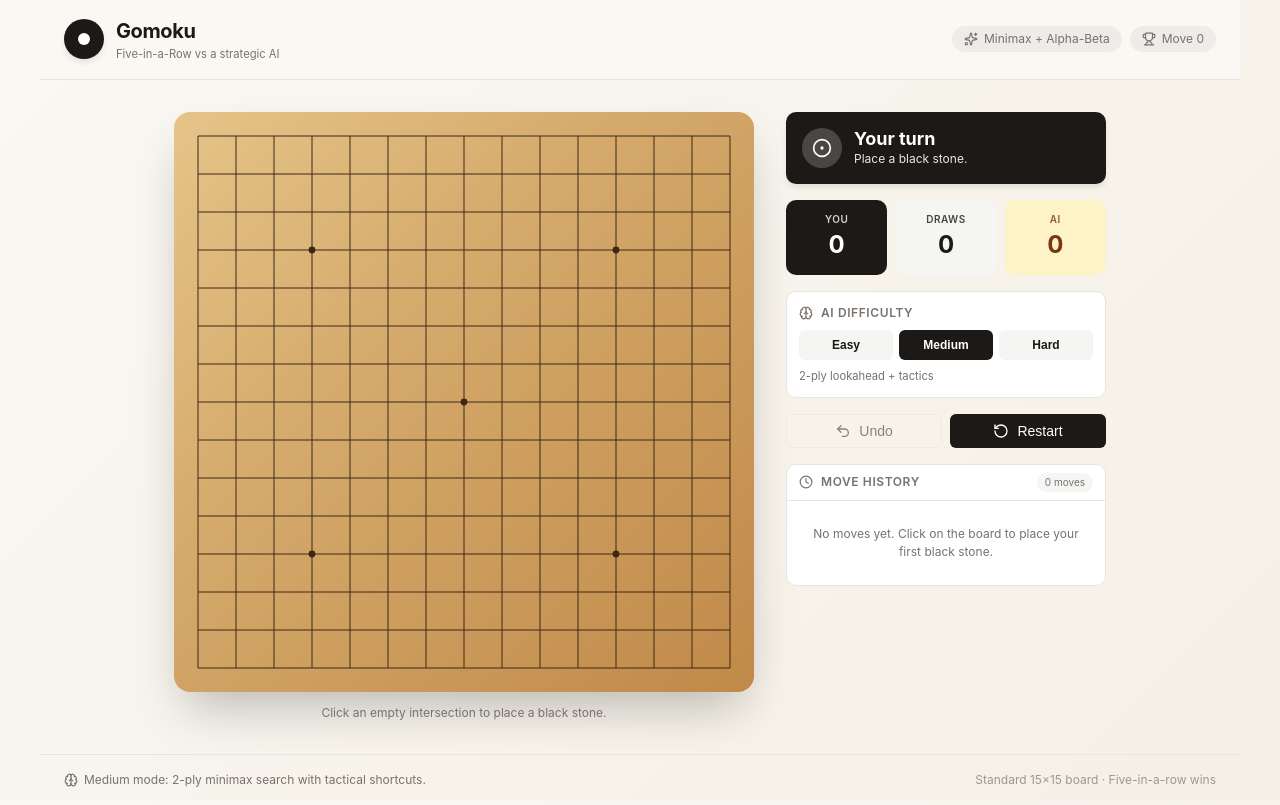
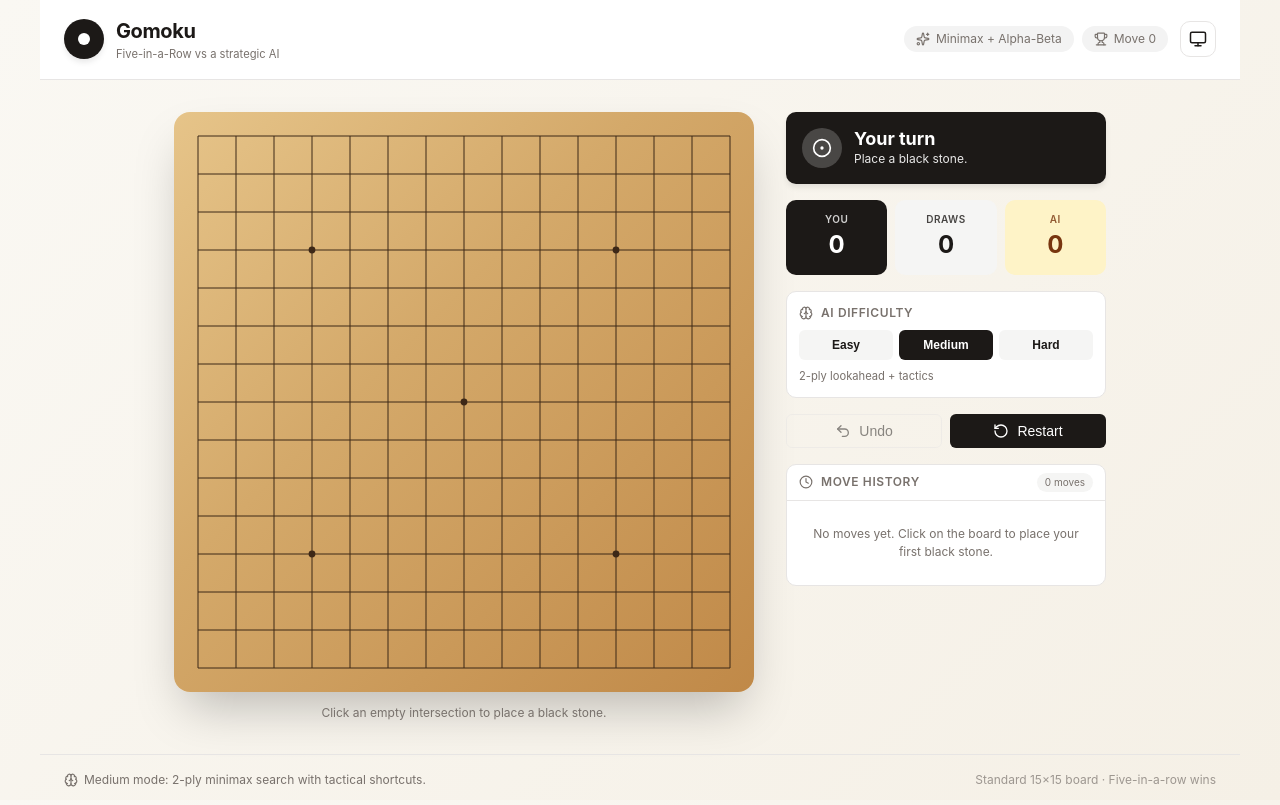
Before and after one commit to KAMRANkami313/gomoku-game, a React (Vite) app: page / in a window 1280 px wide. Built offline with nearby package versions, Linux system fonts and the light colour scheme.

Commit message:
Theme system: light/dark/system modes with localStorage persistence + theme toggle in header + 6 tests

```diff
--- a/src/App.tsx
+++ b/src/App.tsx
@@ -3,6 +3,8 @@ import { Sparkles, Trophy, Brain } from 'lucide-react'
 import { GomokuBoard } from './components/GomokuBoard'
 import { GamePanel } from './components/GamePanel'
 import { ToastContainer } from './components/ToastContainer'
+import { ThemeToggle } from './components/ThemeToggle'
+import { useTheme } from './hooks/useTheme'
 import { useGomoku } from './hooks/useGomoku'
 import { useToast } from './hooks/useToast'
 import type { GameStatus } from './lib/types'
@@ -13,6 +15,7 @@ import './styles/toast.css'
 function App() {
   const game = useGomoku()
   const toast = useToast()
+  const theme = useTheme()
   const prevStatusRef = useRef<GameStatus>('playing')
 
   useEffect(() => {
@@ -60,6 +63,7 @@ function App() {
             <div className="app__subtitle">Five-in-a-Row vs a strategic AI</div>
           </div>
         </div>
+        <div className="app__header-right">
           <div className="app__badges">
             <span className="app__badge">
               <Sparkles size={14} />
@@ -69,6 +73,8 @@ function App() {
               <Trophy size={14} />
               Move {game.moveCount}
             </span>
+          </div>
+          <ThemeToggle mode={theme.mode} onToggle={theme.toggle} />
         </div>
       </header>
 
--- /dev/null
+++ b/src/components/ThemeToggle.tsx
@@ -0,0 +1,33 @@
+import { Sun, Moon, Monitor } from 'lucide-react'
+import type { ThemeMode } from '../hooks/useTheme'
+
+interface ThemeToggleProps {
+  mode: ThemeMode
+  onToggle: () => void
+}
+
+const NEXT_LABEL: Record<ThemeMode, string> = {
+  light: 'Light (click for Dark)',
+  dark: 'Dark (click for System)',
+  system: 'System (click for Light)',
+}
+
+function Icon({ mode }: { mode: ThemeMode }) {
+  if (mode === 'light') return <Sun size={18} />
+  if (mode === 'dark') return <Moon size={18} />
+  return <Monitor size={18} />
+}
+
+export function ThemeToggle({ mode, onToggle }: ThemeToggleProps) {
+  return (
+    <button
+      type="button"
+      className="theme-toggle"
+      onClick={onToggle}
+      aria-label={NEXT_LABEL[mode]}
+      title={NEXT_LABEL[mode]}
+    >
+      <Icon mode={mode} />
+    </button>
+  )
+}
--- /dev/null
+++ b/src/hooks/useTheme.ts
@@ -0,0 +1,65 @@
+import { useCallback, useEffect, useState } from 'react'
+import { loadState, saveState } from '../lib/storage'
+
+export type ThemeMode = 'light' | 'dark' | 'system'
+type EffectiveTheme = 'light' | 'dark'
+
+const STORAGE_KEY = 'theme'
+
+function getSystemTheme(): EffectiveTheme {
+  if (typeof window === 'undefined') return 'light'
+  return window.matchMedia('(prefers-color-scheme: dark)').matches
+    ? 'dark'
+    : 'light'
+}
+
+function getEffectiveTheme(mode: ThemeMode): EffectiveTheme {
+  return mode === 'system' ? getSystemTheme() : mode
+}
+
+export function useTheme() {
+  const [mode, setModeState] = useState<ThemeMode>(() =>
+    loadState<ThemeMode>(STORAGE_KEY, 'system'),
+  )
+
+  const effectiveTheme = getEffectiveTheme(mode)
+
+  useEffect(() => {
+    const root = document.documentElement
+    if (effectiveTheme === 'dark') {
+      root.classList.add('dark')
+    } else {
+      root.classList.remove('dark')
+    }
+    saveState(STORAGE_KEY, mode)
+  }, [mode, effectiveTheme])
+
+  useEffect(() => {
+    if (mode !== 'system') return
+    const mql = window.matchMedia('(prefers-color-scheme: dark)')
+    const handler = () => {
+      const root = document.documentElement
+      if (getSystemTheme() === 'dark') {
+        root.classList.add('dark')
+      } else {
+        root.classList.remove('dark')
+      }
+    }
+    mql.addEventListener('change', handler)
+    return () => mql.removeEventListener('change', handler)
+  }, [mode])
+
+  const setMode = useCallback((next: ThemeMode) => {
+    setModeState(next)
+  }, [])
+
+  const toggle = useCallback(() => {
+    setModeState((prev) => {
+      if (prev === 'light') return 'dark'
+      if (prev === 'dark') return 'system'
+      return 'light'
+    })
+  }, [])
+
+  return { mode, effectiveTheme, setMode, toggle }
+}
--- /dev/null
+++ b/src/lib/storage.ts
@@ -0,0 +1,27 @@
+const PREFIX = 'gomoku:'
+
+export function loadState<T>(key: string, fallback: T): T {
+  try {
+    const raw = localStorage.getItem(PREFIX + key)
+    if (raw === null) return fallback
+    return JSON.parse(raw) as T
+  } catch {
+    return fallback
+  }
+}
+
+export function saveState<T>(key: string, value: T): void {
+  try {
+    localStorage.setItem(PREFIX + key, JSON.stringify(value))
+  } catch {
+    // no-op: storage may be full or unavailable (private browsing)
+  }
+}
+
+export function clearState(key: string): void {
+  try {
+    localStorage.removeItem(PREFIX + key)
+  } catch {
+    // no-op
+  }
+}
--- a/src/styles/app.css
+++ b/src/styles/app.css
@@ -23,6 +23,21 @@
   --shadow-xl: 0 25px 50px -12px rgba(0, 0, 0, 0.25);
 }
 
+.dark {
+  --color-bg: #0f0f0e;
+  --color-text: #f5f5f4;
+  --color-text-muted: #a8a29e;
+  --color-accent: #fbbf24;
+  --color-surface: #1c1917;
+  --color-border: #292524;
+  --color-primary: #f5f5f4;
+  --color-primary-foreground: #1c1917;
+  --color-secondary: #292524;
+  --color-success: #22c55e;
+  --color-danger: #ef4444;
+  --color-warning: #f59e0b;
+}
+
 * {
   margin: 0;
   padding: 0;
@@ -41,6 +56,13 @@ body {
   color: var(--color-text);
   min-height: 100vh;
   line-height: 1.5;
+  transition:
+    background 0.3s ease,
+    color 0.3s ease;
+}
+
+.dark body {
+  background: linear-gradient(135deg, #0f0f0e 0%, #1c1917 100%);
 }
 
 .app {
@@ -60,7 +82,7 @@ body {
   border-bottom: 1px solid var(--color-border);
   position: sticky;
   top: 0;
-  background: var(--color-bg);
+  background: var(--color-surface);
   z-index: 10;
 }
 
@@ -98,6 +120,12 @@ body {
 .app__subtitle {
   font-size: 0.7rem;
   color: var(--color-text-muted);
+}
+
+.app__header-right {
+  display: flex;
+  align-items: center;
+  gap: 0.75rem;
 }
 
 .app__badges {
@@ -148,3 +176,24 @@ body {
     padding: 1rem 1.5rem;
   }
 }
+
+.theme-toggle {
+  display: flex;
+  align-items: center;
+  justify-content: center;
+  width: 2.25rem;
+  height: 2.25rem;
+  border: 1px solid var(--color-border);
+  border-radius: var(--radius-md);
+  background: transparent;
+  color: var(--color-text);
+  cursor: pointer;
+  transition:
+    background-color 0.15s,
+    border-color 0.15s;
+}
+
+.theme-toggle:hover {
+  background: var(--color-secondary);
+  border-color: var(--color-text-muted);
+}
--- a/src/styles/game.css
+++ b/src/styles/game.css
@@ -24,6 +24,11 @@
   width: 100%;
   max-width: 580px;
   touch-action: manipulation;
+}
+
+.dark .gomoku-board {
+  background: linear-gradient(135deg, #57534e 0%, #44403c 40%, #292524 100%);
+  box-shadow: 0 25px 50px -12px rgba(0, 0, 0, 0.6);
 }
 
 .gomoku-board__svg {
@@ -182,6 +187,11 @@
   padding: 0.75rem;
 }
 
+.dark .game-panel__section {
+  background: var(--color-surface);
+  border-color: var(--color-border);
+}
+
 .game-panel__section-label {
   display: flex;
   align-items: center;
@@ -284,6 +294,11 @@
   background: var(--color-surface);
 }
 
+.dark .game-panel__history {
+  background: var(--color-surface);
+  border-color: var(--color-border);
+}
+
 .game-panel__history-header {
   display: flex;
   align-items: center;
@@ -348,6 +363,14 @@
   background: #fffbeb;
 }
 
+.dark .game-panel__move--black {
+  background: #292524;
+}
+
+.dark .game-panel__move--white {
+  background: #422006;
+}
+
 .game-panel__move-number {
   font-family: monospace;
   font-size: 0.625rem;
@@ -391,3 +414,8 @@
   font-size: 0.75rem;
   color: var(--color-text-muted);
 }
+
+.dark .game-panel__game-over {
+  background: var(--color-secondary);
+  border-color: var(--color-border);
+}
--- a/src/styles/toast.css
+++ b/src/styles/toast.css
@@ -36,6 +36,11 @@
   background: var(--color-primary);
 }
 
+.dark .toast--info {
+  background: #e7e5e4;
+  color: #1c1917;
+}
+
 .toast__icon {
   font-size: 1rem;
   font-weight: 700;
```
Also changed, not shown: 1 other file (tests, documents, lock files or other folders). Lines whose indentation alone changed are shown as unchanged.
